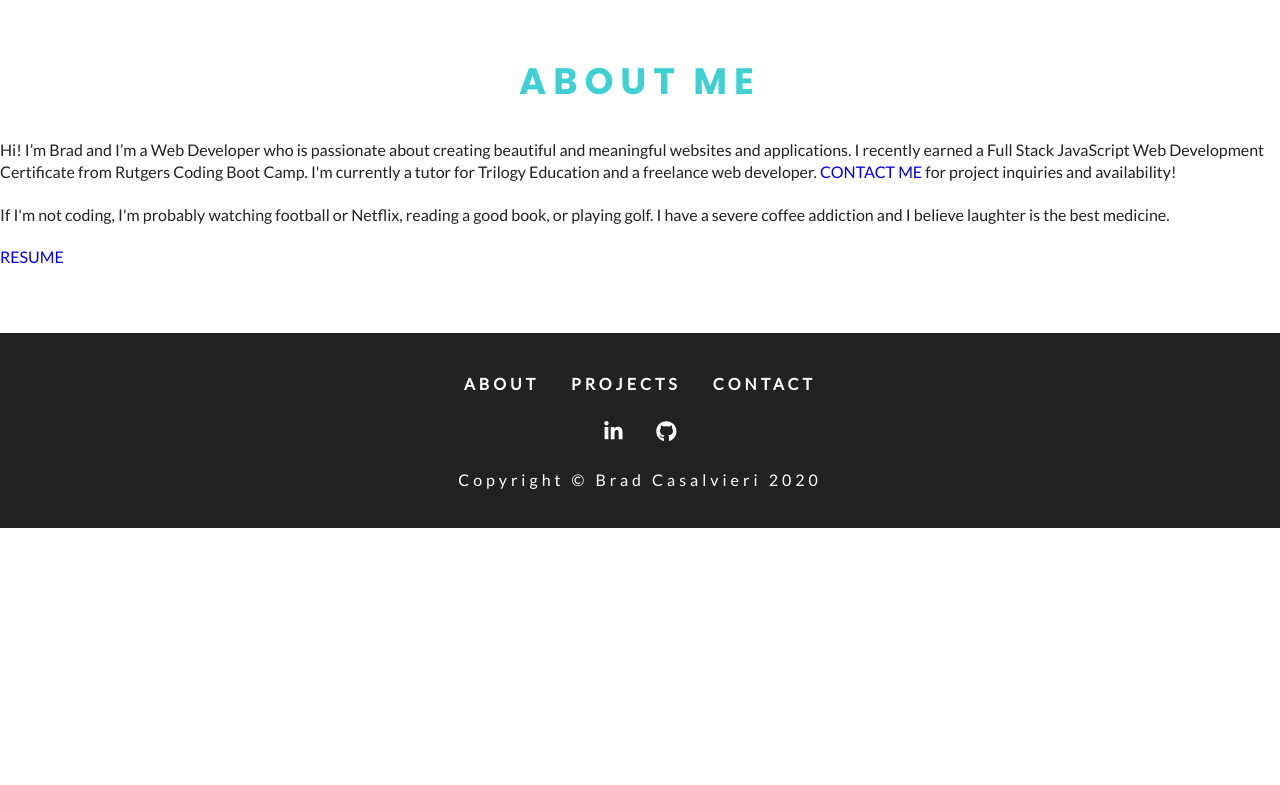
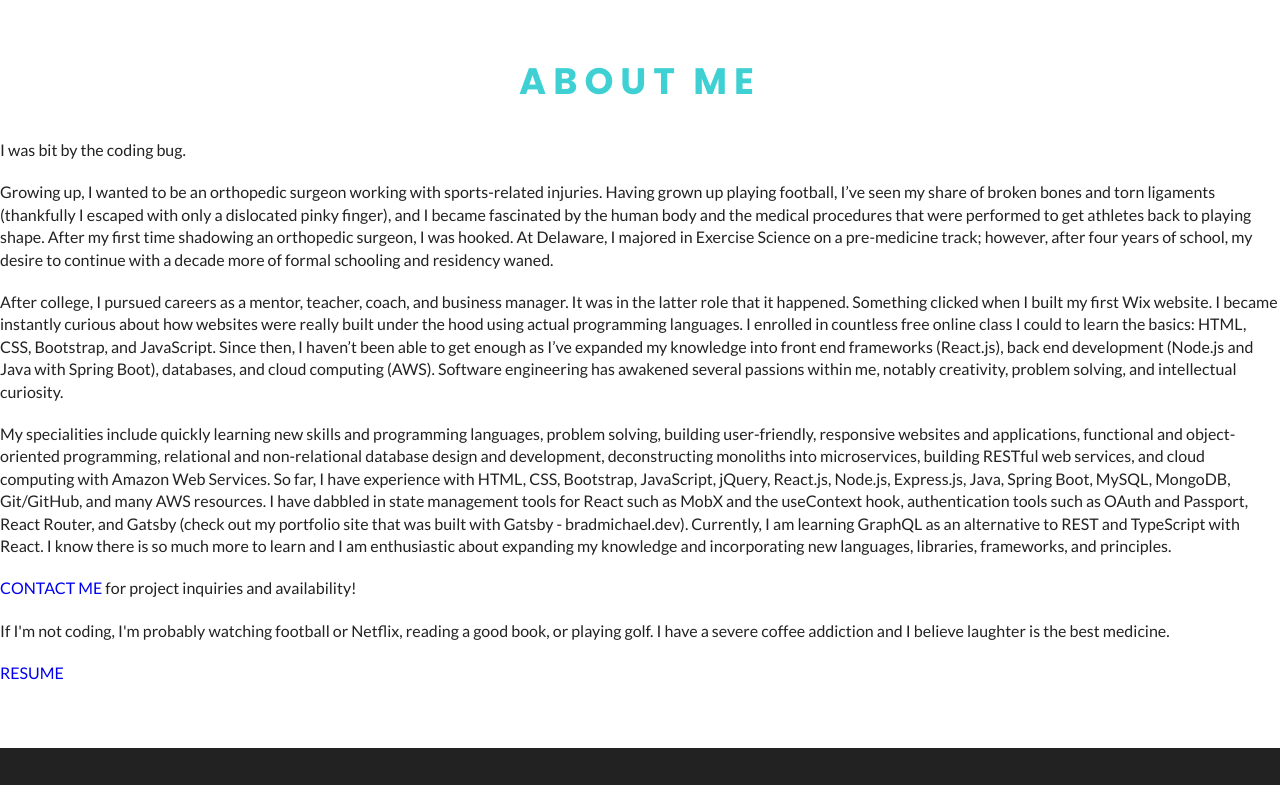
Before and after one commit to bcasalvieri/bcasalvieri.github.io, a Gatsby site: page /about in a window 1280 px wide. Shown: the part 574-1359 px from the top of the page. Before the commit the page ends 1102 px from the top, so only its background shows below. Built offline with nearby package versions, Linux system fonts and the light colour scheme; Gatsby itself is replaced by a stand-in of ours.

Commit message:
updated portfolio

```diff
--- a/gatsby-config.js
+++ b/gatsby-config.js
@@ -28,5 +28,5 @@ module.exports = {
         accessToken: process.env.CONTENTFUL_ACCESS_TOKEN,
       },
     },
-  ]
+  ],
 }
--- a/package.json
+++ b/package.json
@@ -15,14 +15,14 @@
   },
   "dependencies": {
     "bootstrap": "^4.3.1",
-    "dotenv": "^8.0.0",
-    "gatsby": "^2.13.50",
+    "dotenv": "^8.2.0",
+    "gatsby": "^2.24.3",
     "gatsby-background-image": "^0.8.0",
     "gatsby-image": "^2.2.6",
     "gatsby-plugin-sharp": "^2.2.8",
     "gatsby-plugin-transition-link": "^1.12.4",
     "gatsby-source-contentful": "^2.1.14",
-    "gatsby-source-filesystem": "^2.1.5",
+    "gatsby-source-filesystem": "^2.3.19",
     "gatsby-transformer-sharp": "^2.2.4",
     "gsap": "^2.1.3",
     "react": "^16.8.6",
--- a/src/components/About/About.js
+++ b/src/components/About/About.js
@@ -9,12 +9,52 @@ const About = () => {
       <Title title="about" subtitle="me" />
       <div className={styles.aboutCenter}>
         <article className={styles.aboutInfo}>
+          <p>I was bit by the coding bug.</p>
           <p>
-            Hi! I’m Brad and I’m a Web Developer who is passionate about
-            creating beautiful and meaningful websites and applications. I
-            recently earned a Full Stack JavaScript Web Development Certificate
-            from Rutgers Coding Boot Camp. I'm currently a tutor for Trilogy
-            Education and a freelance web developer.{" "}
+            Growing up, I wanted to be an orthopedic surgeon working with
+            sports-related injuries. Having grown up playing football, I’ve seen
+            my share of broken bones and torn ligaments (thankfully I escaped
+            with only a dislocated pinky finger), and I became fascinated by the
+            human body and the medical procedures that were performed to get
+            athletes back to playing shape. After my first time shadowing an
+            orthopedic surgeon, I was hooked. At Delaware, I majored in Exercise
+            Science on a pre-medicine track; however, after four years of
+            school, my desire to continue with a decade more of formal schooling
+            and residency waned.
+          </p>
+          <p>
+            After college, I pursued careers as a mentor, teacher, coach, and
+            business manager. It was in the latter role that it happened.
+            Something clicked when I built my first Wix website. I became
+            instantly curious about how websites were really built under the
+            hood using actual programming languages. I enrolled in countless
+            free online class I could to learn the basics: HTML, CSS, Bootstrap,
+            and JavaScript. Since then, I haven’t been able to get enough as
+            I’ve expanded my knowledge into front end frameworks (React.js),
+            back end development (Node.js and Java with Spring Boot), databases,
+            and cloud computing (AWS). Software engineering has awakened several
+            passions within me, notably creativity, problem solving, and
+            intellectual curiosity.
+          </p>
+          <p>
+            My specialities include quickly learning new skills and programming
+            languages, problem solving, building user-friendly, responsive
+            websites and applications, functional and object-oriented
+            programming, relational and non-relational database design and
+            development, deconstructing monoliths into microservices, building
+            RESTful web services, and cloud computing with Amazon Web Services.
+            So far, I have experience with HTML, CSS, Bootstrap, JavaScript,
+            jQuery, React.js, Node.js, Express.js, Java, Spring Boot, MySQL,
+            MongoDB, Git/GitHub, and many AWS resources. I have dabbled in state
+            management tools for React such as MobX and the useContext hook,
+            authentication tools such as OAuth and Passport, React Router, and
+            Gatsby (check out my portfolio site that was built with Gatsby -
+            bradmichael.dev). Currently, I am learning GraphQL as an alternative
+            to REST and TypeScript with React. I know there is so much more to
+            learn and I am enthusiastic about expanding my knowledge and
+            incorporating new languages, libraries, frameworks, and principles.
+          </p>
+          <p>
             <AniLink className={styles.aboutLink} fade to="/contact">
               CONTACT ME
             </AniLink>{" "}
@@ -28,7 +68,7 @@ const About = () => {
         </article>
         <a
           className={styles.aboutLink}
-          href="https://drive.google.com/open?id=1FH7dhzyjDj-lxgU5UJOLUagqBlAsiRQ4"
+          href="https://drive.google.com/file/d/1zs9-iJJUiIqdaCH9s0Dc-p8kayVQKAqu/view?usp=sharing"
           target="_blank"
           rel="noopener noreferrer"
         >
```
Also changed, not shown: src/components/Home/About.js (+9 -5 lines), src/components/Home/HomeBanner.js (+9 -5 lines), 1 other file.
